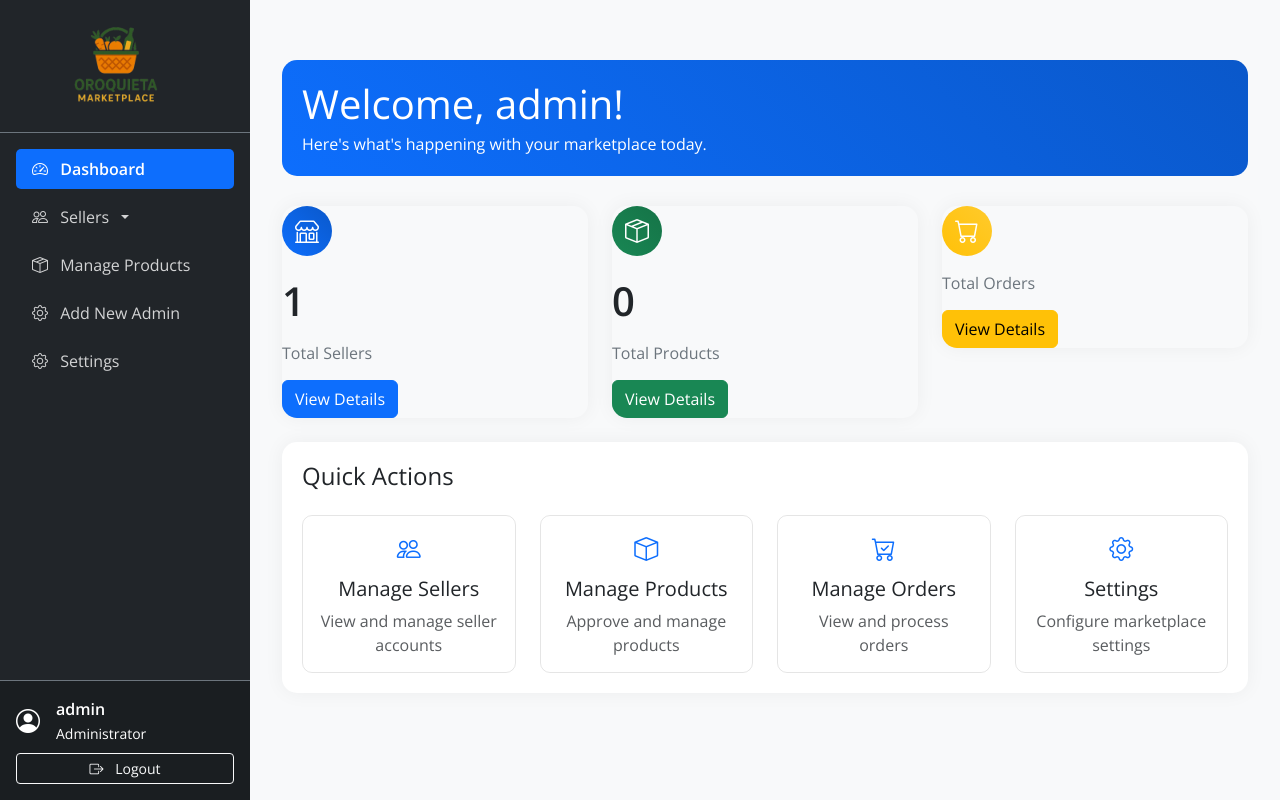
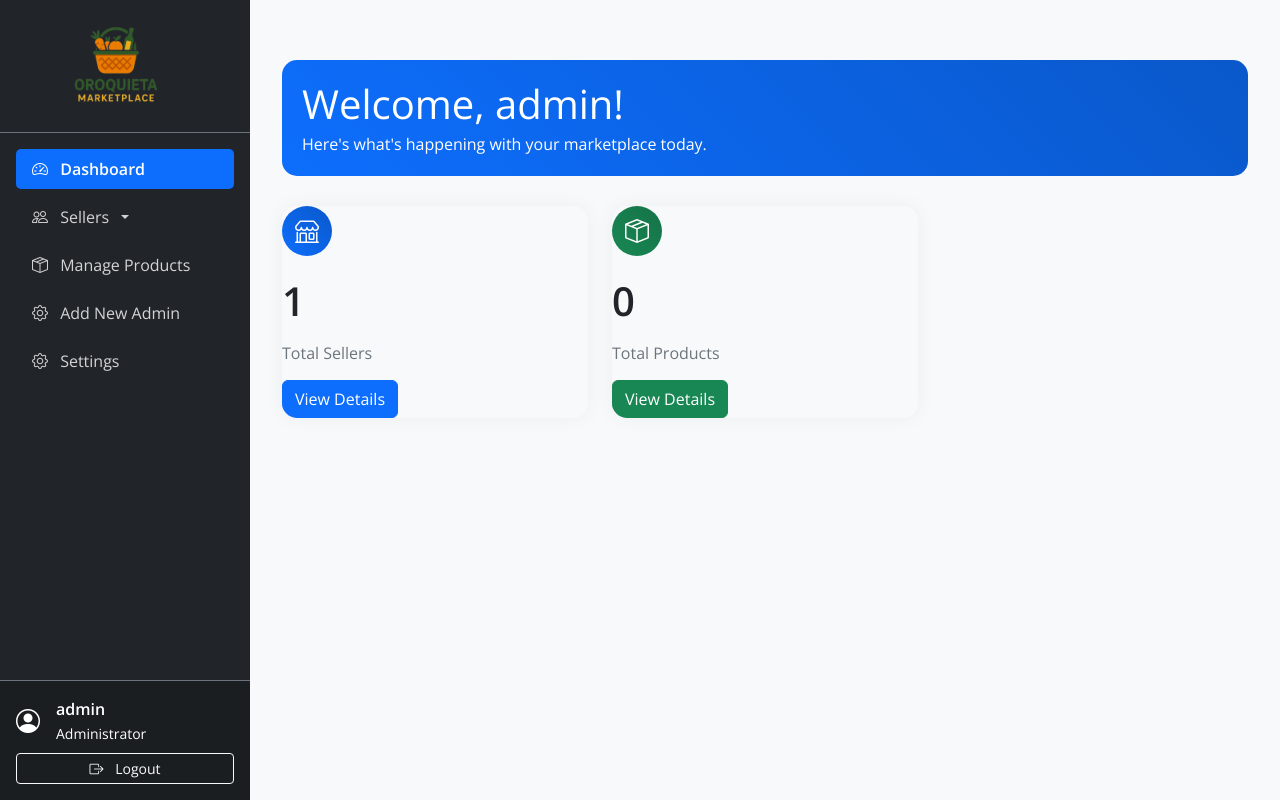
Before and after one commit to IceBrrrg/OroMarket, a PHP site: page /admin/dashboard.php in a window 1280 px wide. Run offline with PHP 8.4, Linux system fonts and the light colour scheme; a user stored in the database is signed in; data comes from the database, SQL or seed files in the repository; data that the repository does not hold is empty; some libraries are stand-ins or nearby versions.

Commit message:
remove redundancy dashboard

```diff
--- a/admin/dashboard.php
+++ b/admin/dashboard.php
@@ -203,65 +203,9 @@ $total_products = $row['total'];
                     </div>
                 </div>
 
-                <div class="col-md-4">
-                    <div class="dashboard-card">
-                        <div class="card-body">
-                            <div class="card-icon orders">
-                                <i class="bi bi-cart"></i>
-                            </div>
-                            <div class="stat-number"><?php echo $total_orders; ?></div>
-                            <div class="stat-label">Total Orders</div>
-                            <a href="manage_orders.php" class="btn btn-warning">View Details</a>
-                        </div>
-                    </div>
-                </div>
             </div>
 
-            <div class="row mt-4">
-                <div class="col-12">
-                    <div class="quick-actions">
-                        <h4 class="mb-4">Quick Actions</h4>
-                        <div class="row g-4">
-                            <div class="col-md-3">
-                                <a href="manage_sellers.php" class="action-btn d-block">
-                                    <div class="action-icon">
-                                        <i class="bi bi-people"></i>
-                                    </div>
-                                    <h5>Manage Sellers</h5>
-                                    <p class="text-muted mb-0">View and manage seller accounts</p>
-                                </a>
-                            </div>
-                            <div class="col-md-3">
-                                <a href="manage_products.php" class="action-btn d-block">
-                                    <div class="action-icon">
-                                        <i class="bi bi-box"></i>
-                                    </div>
-                                    <h5>Manage Products</h5>
-                                    <p class="text-muted mb-0">Approve and manage products</p>
-                                </a>
-                            </div>
-                            <div class="col-md-3">
-                                <a href="manage_orders.php" class="action-btn d-block">
-                                    <div class="action-icon">
-                                        <i class="bi bi-cart-check"></i>
-                                    </div>
-                                    <h5>Manage Orders</h5>
-                                    <p class="text-muted mb-0">View and process orders</p>
-                                </a>
-                            </div>
-                            <div class="col-md-3">
-                                <a href="settings.php" class="action-btn d-block">
-                                    <div class="action-icon">
-                                        <i class="bi bi-gear"></i>
-                                    </div>
-                                    <h5>Settings</h5>
-                                    <p class="text-muted mb-0">Configure marketplace settings</p>
-                                </a>
-                            </div>
-                        </div>
-                    </div>
-                </div>
-            </div>
+
         </div>
     </div>
 
```
